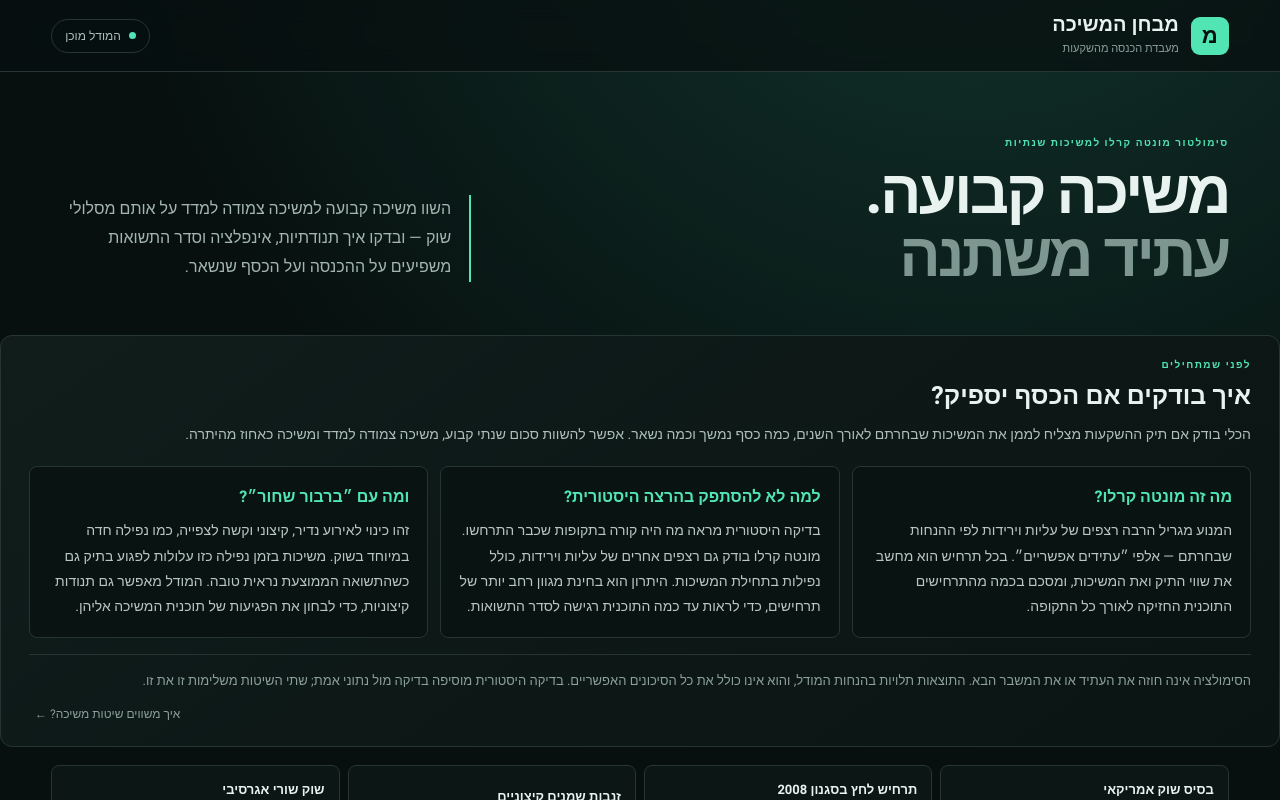
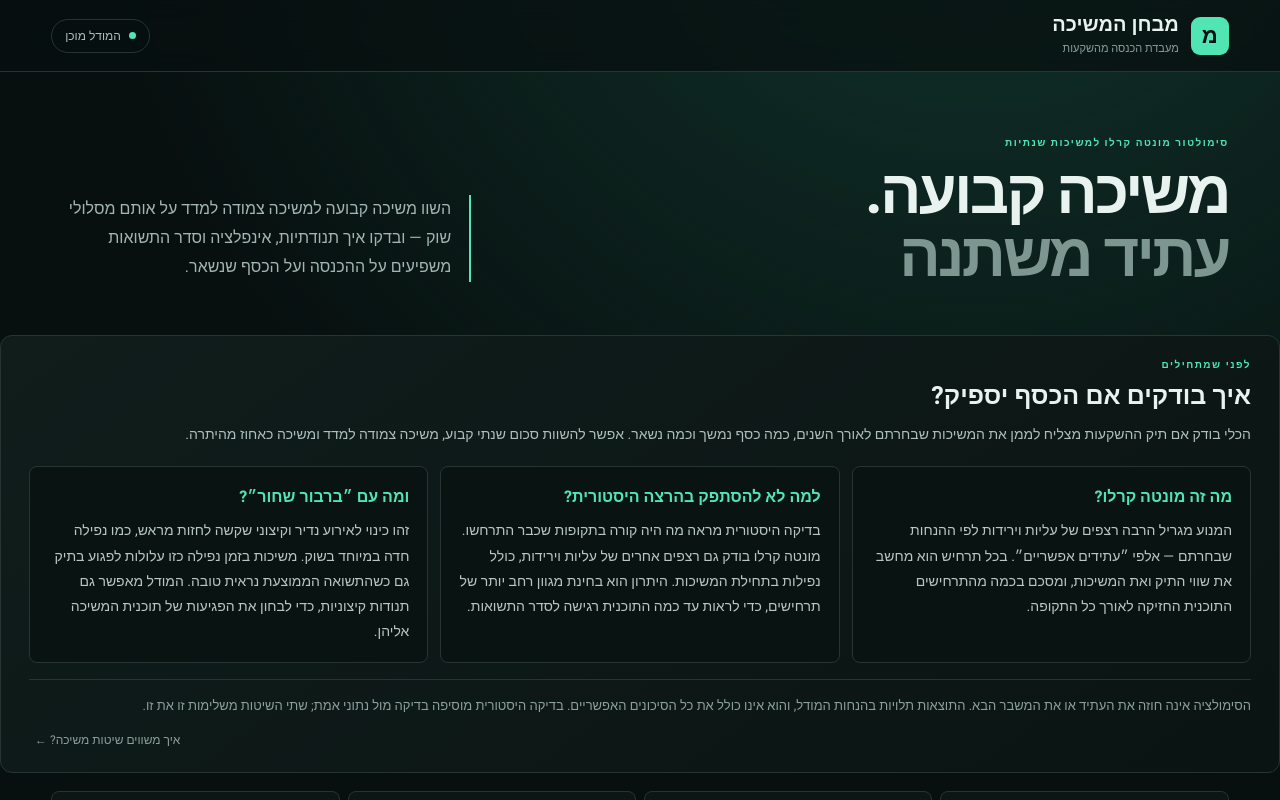
Before and after one commit to dani1565/monte-carlo-withdrawal-simulator, a React (Vite) app: page / in a window 1280 px wide. Shown: the top 800 px of the page. Built offline with nearby package versions, Linux system fonts and the light colour scheme.

Commit message:
fix: clarify wording about unpredictable market events

```diff
--- a/src/components/Tour.tsx
+++ b/src/components/Tour.tsx
@@ -63,7 +63,7 @@ export function Tour() {
         <article>
           <h3>ומה עם ״ברבור שחור״?</h3>
           <p>
-            זהו כינוי לאירוע נדיר, קיצוני וקשה לצפייה, כמו נפילה חדה במיוחד
+            זהו כינוי לאירוע נדיר וקיצוני שקשה לחזות מראש, כמו נפילה חדה במיוחד
             בשוק. משיכות בזמן נפילה כזו עלולות לפגוע בתיק גם כשהתשואה הממוצעת
             נראית טובה. המודל מאפשר גם תנודות קיצוניות, כדי לבחון את הפגיעות של
             תוכנית המשיכה אליהן.
```
